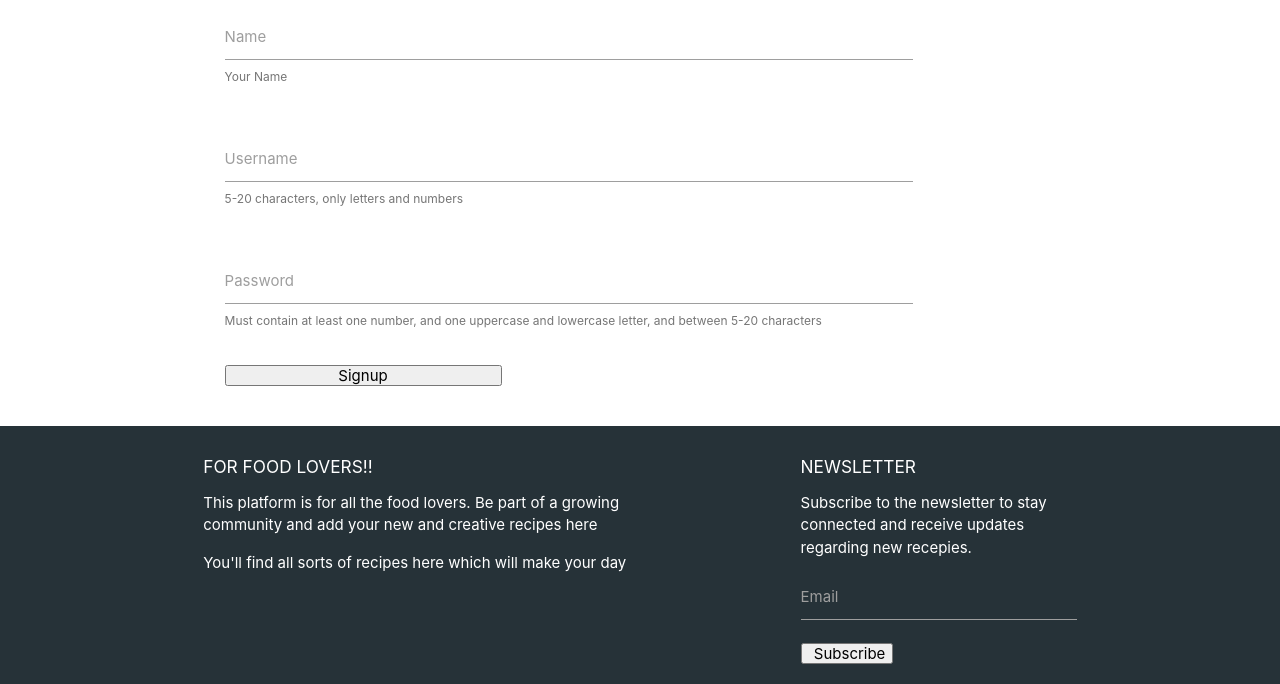
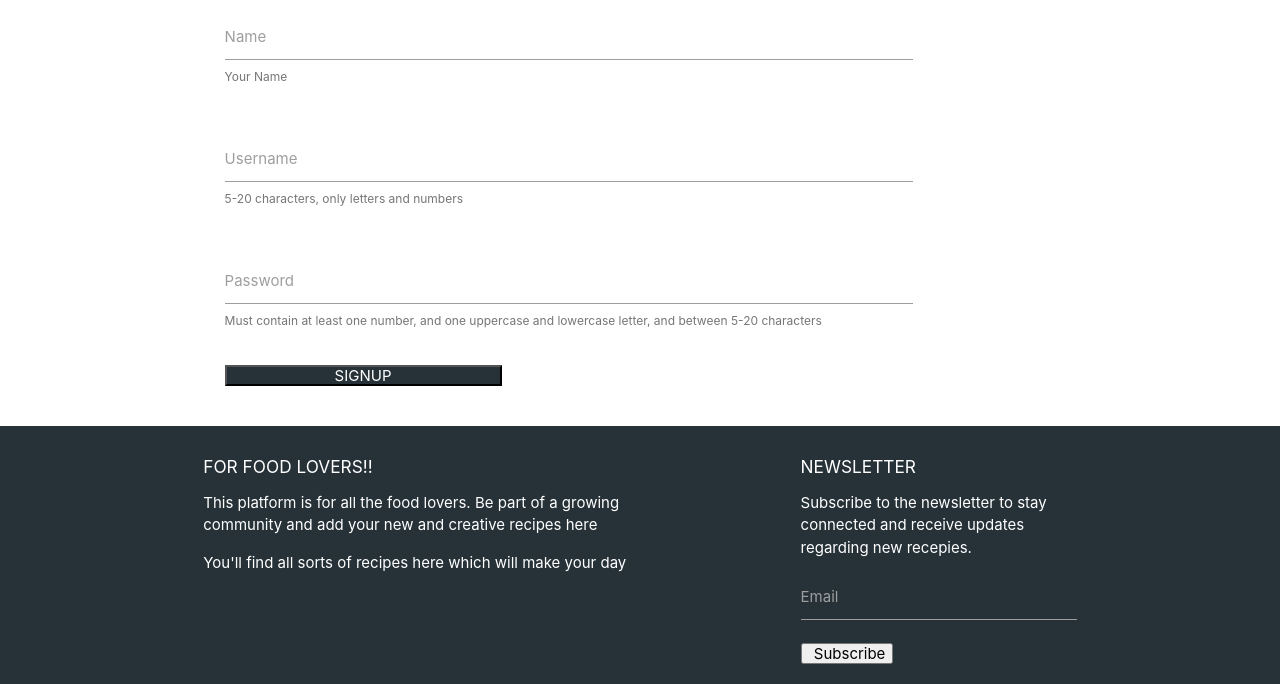
Before and after one commit to dhruv2102/MS3-Recepie-Book, a Flask app: page /sign_up in a window 1280 px wide. Shown: the part 180-864 px from the top of the page. Run offline with Flask 2, Linux system fonts and the light colour scheme; some libraries are stand-ins or nearby versions.

Commit message:
Added style to sign up and redirect user to profile on sign up

```diff
--- a/app.py
+++ b/app.py
@@ -50,7 +50,7 @@ def sign_up():
         flash("You are sucessfully signed up!!!")
 
         # Redirect to Profile Page------------------------------------------
-        # Need to do
+        return redirect(url_for('profile', username=session['user']))
     return render_template("sign_up.html")
 
 
--- a/templates/sign_up.html
+++ b/templates/sign_up.html
@@ -40,7 +40,7 @@
             <!-- Submit -->
             <div class="row">
                 <div class="col s12">
-                    <button type="submit" class="col s4">Signup</button>
+                    <button type="submit" class="col s4 blue-grey darken-4 white-text telxr-lighten-2">SIGNUP</button>
                 </div>
             </div>
         </form>
```
